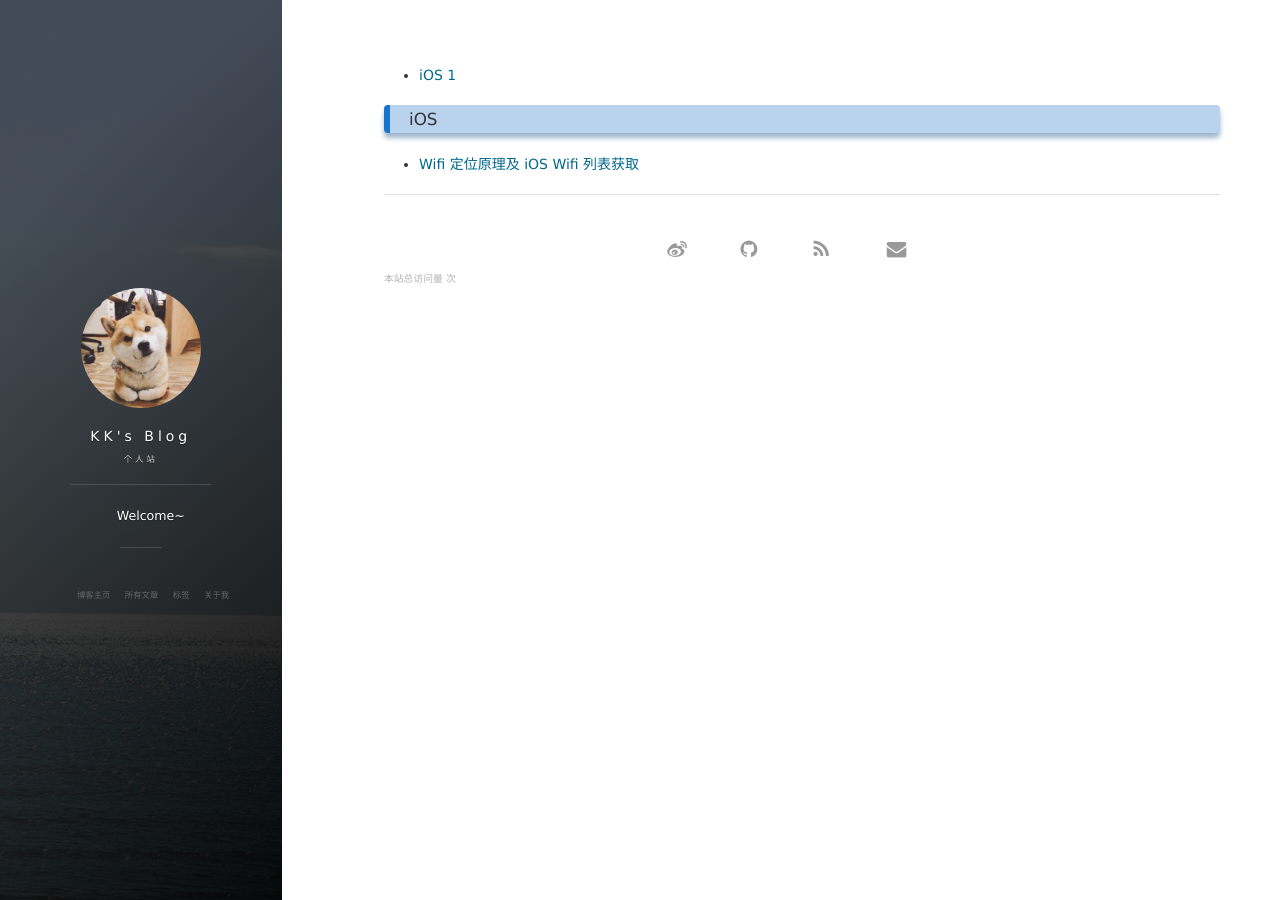
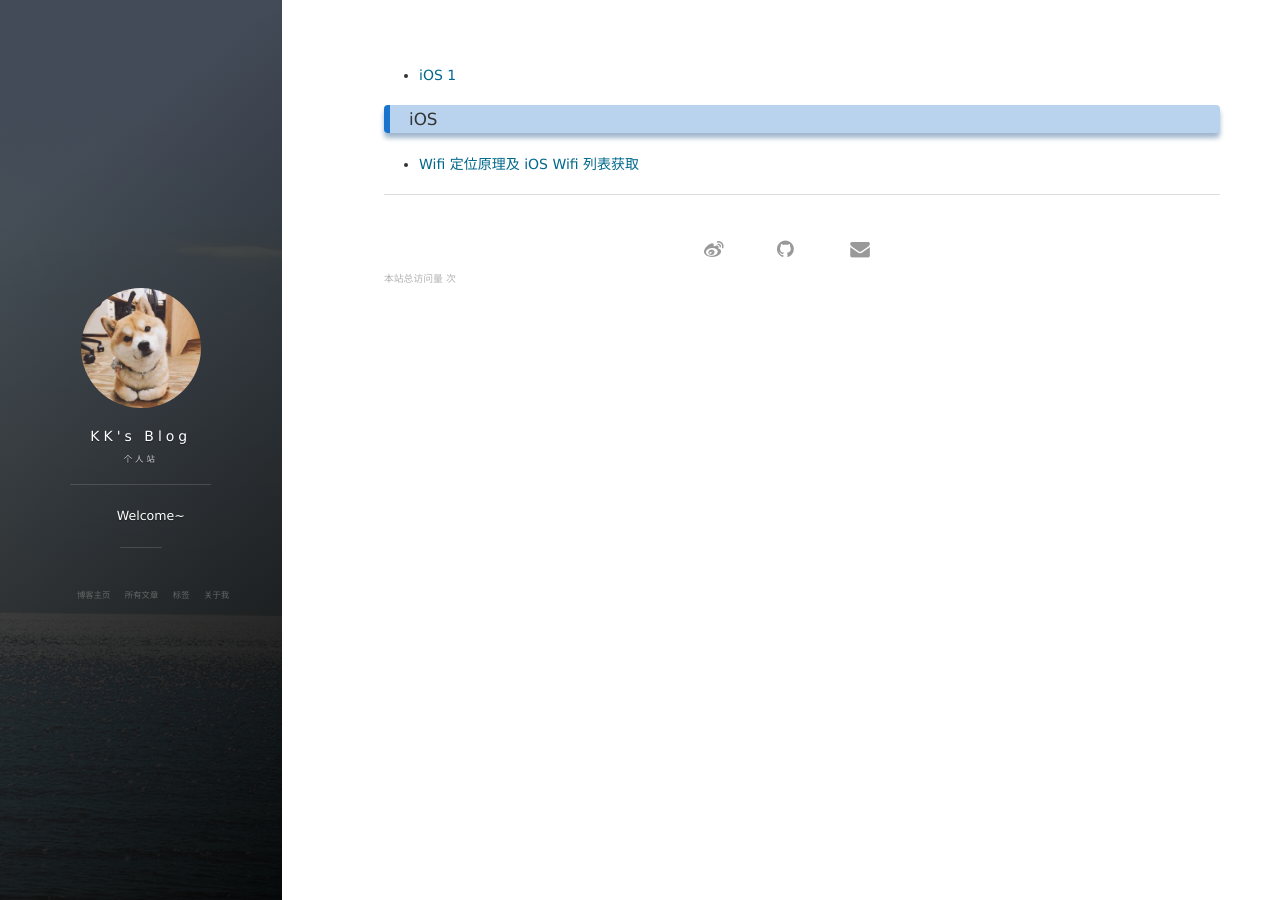
Before and after one commit to NKUkk/NKUkk.github.io, a Jekyll site: the page built from tags.html, in a window 1280 px wide. Built offline with Jekyll 4.4.1, drawn with Linux system fonts in a browser that asks for light colours; nearby versions of some CDN libraries; comment, search, counter and statistics services are not loaded.

Commit message:
Update footer.html

```diff
--- a/_includes/footer.html
+++ b/_includes/footer.html
@@ -44,13 +44,6 @@
           </li>
           {% endif %}
 
-          <!-- RSS -->
-          <li class="navigation__item_social">
-            <a href="/feed.xml" rel="author" title="RSS" target="_blank">
-              <i class='social fa fa-rss fa-2x'></i>
-              <span class="label">RSS</span>
-            </a>
-          </li>
 
           {% if site.social.mail %}
           <!-- Email -->
```
